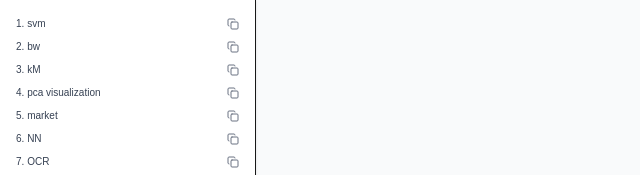
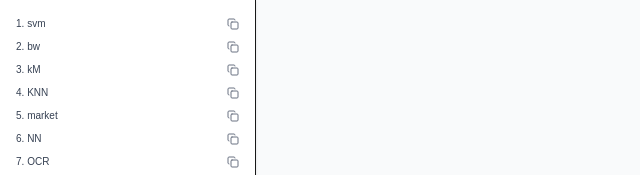
Before and after one commit to PHCoder05/ml-cheat, a Next.js app: page / in a window 1280 px wide. Shown: the top 175 px of the page, without its empty margins (0-640 px from the left). Built offline with nearby package versions, Linux system fonts and the light colour scheme.

Commit message:
Update page.js

```diff
--- a/app/page.js
+++ b/app/page.js
@@ -121,7 +121,7 @@ print(df.head())
   },
   {
     id: 4,
-    name: "pca visualization",
+    name: "KNN",
     code: `...your code here...`,
   },
   {
```
